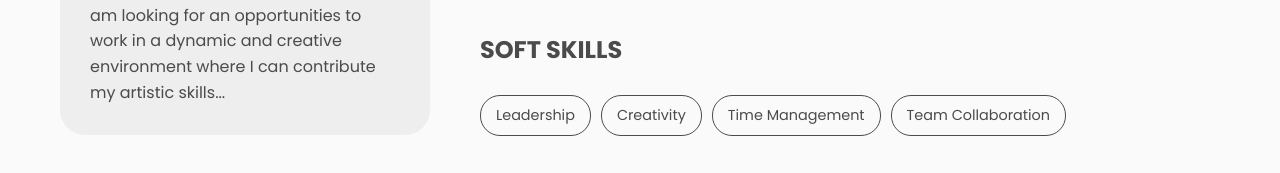
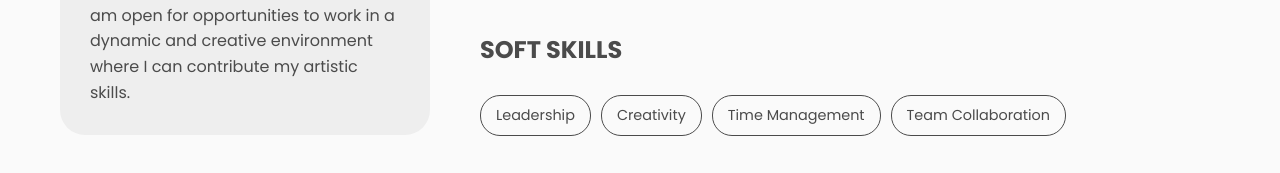
Before and after one commit to chaerlote/PersonalWebsite, a plain HTML site: page index.html in a window 1280 px wide. Shown: the part 1399-1572 px from the top of the page. Drawn offline with Linux system fonts and the light colour scheme.

Commit message:
Edited the profile description

```diff
--- a/index.html
+++ b/index.html
@@ -59,7 +59,7 @@
 
                     <div class="about-me">
                         <h3>ABOUT ME</h3>
-                        <p>Hi, I'm Charlote Nano, a BS Computer Science student at Technological University of the Philippines - Manila. I am looking for an opportunities to work in a dynamic and creative environment where I can contribute my artistic skills...</p>
+                        <p>Hi, I'm Charlote Nano, a BS Computer Science student at Technological University of the Philippines - Manila. I am open for opportunities to work in a dynamic and creative environment where I can contribute my artistic skills.</p>
                     </div>
                 </div>
             </section>
```
